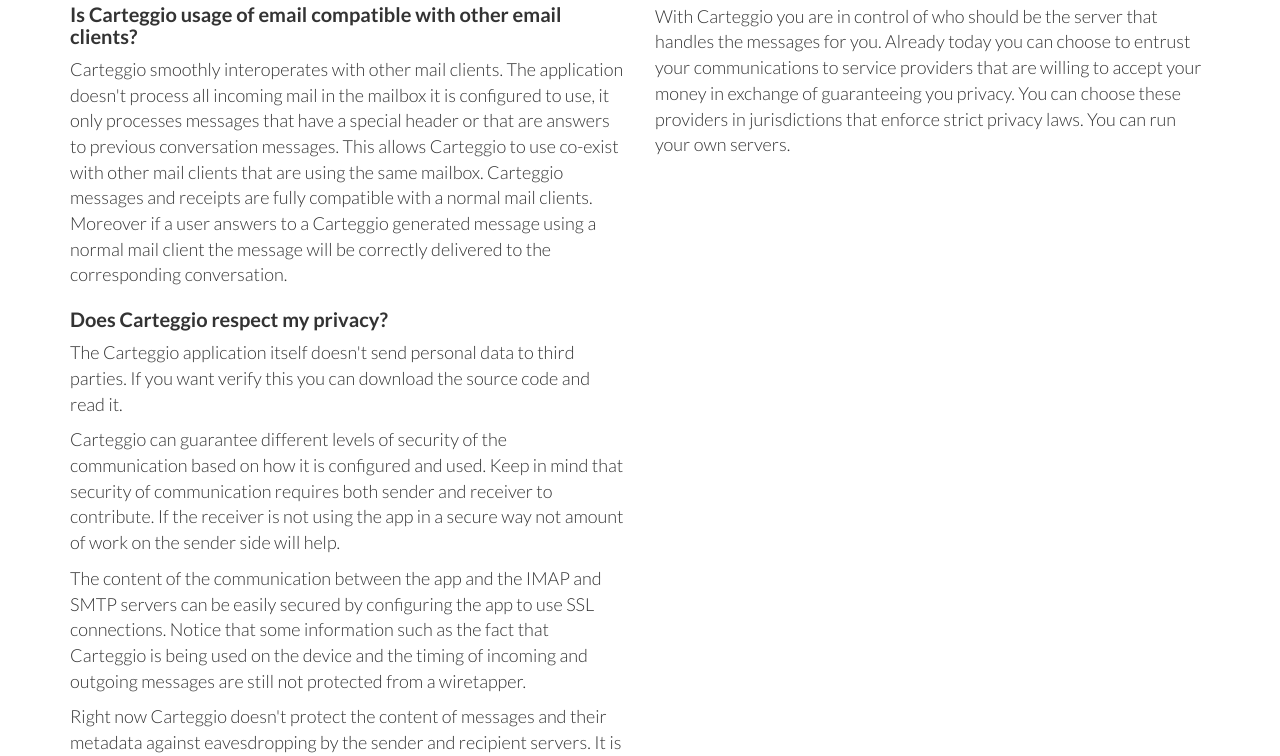
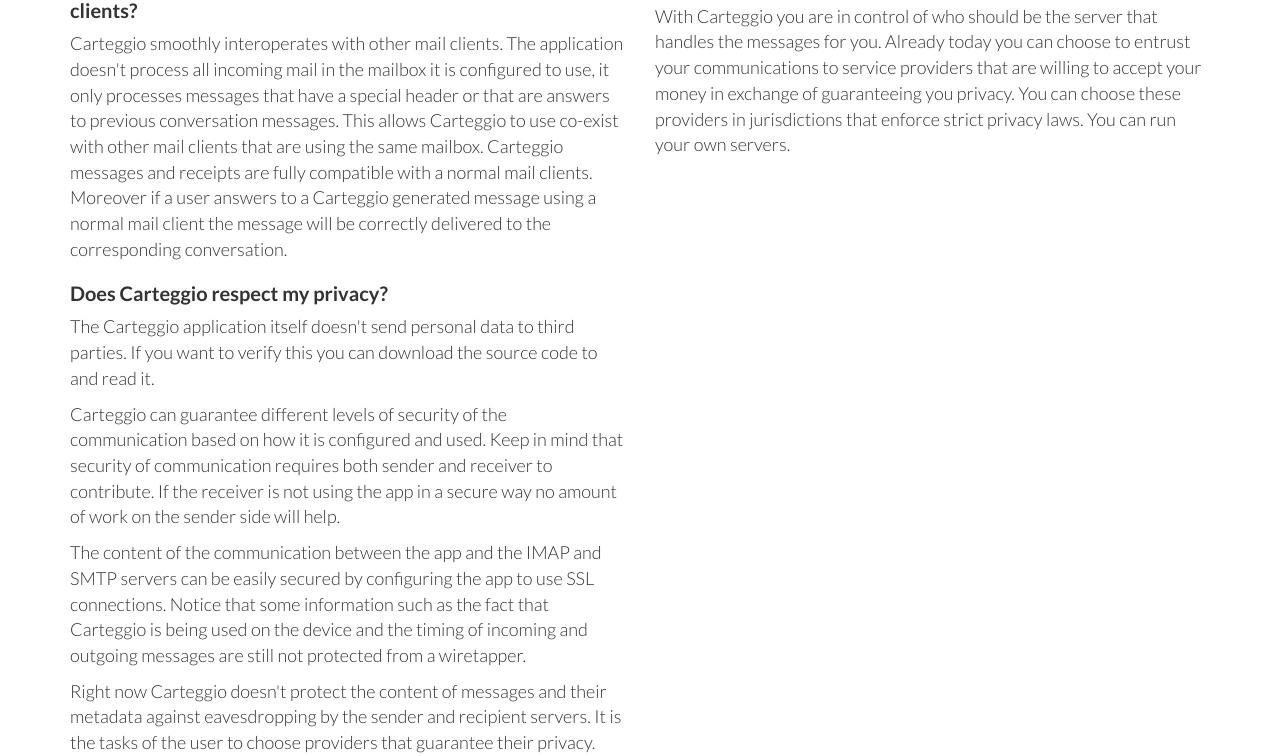
Before and after one commit to carteggio/carteggio.github.io, a plain HTML site: page index.html in a window 1280 px wide. Shown: the part 3445-4201 px from the top of the page. Drawn offline with Linux system fonts and the light colour scheme.

Commit message:
Improve text

```diff
--- a/index.html
+++ b/index.html
@@ -133,7 +133,7 @@
 <h3>How do I install Carteggio on my phone?</h3>
 
 
-<p>You can get the latest pre-release of Carteggio from <a href="https://github.com/carteggio/carteggio/releases">Github</a>. We will provide a easier way to install the program once a minimal level of stability is reached.</p>
+<p>You can download Carteggio from <a href="https://play.google.com/store/apps/details?id=ch.carteggio">Google Play</a>. You can also get the APK for the latest release of Carteggio from <a href="https://github.com/carteggio/carteggio/releases">Github</a>.</p>
 
 <h3>How does Carteggio work?</h3>
 
@@ -156,10 +156,10 @@
 <h3>Does Carteggio respect my privacy?</h3>
 
 
-<p>The Carteggio application itself doesn't send personal data to third parties. If you want verify this you can download the source code and read it.</p>
+<p>The Carteggio application itself doesn't send personal data to third parties. If you want to verify this you can download the source code to and read it.</p>
 
 
-<p>Carteggio can guarantee different levels of security of the communication based on how it is configured and used. Keep in mind that security of communication requires both sender and receiver to contribute. If the receiver is not using the app in a secure way not amount of work on the sender side will help.</p>
+<p>Carteggio can guarantee different levels of security of the communication based on how it is configured and used. Keep in mind that security of communication requires both sender and receiver to contribute. If the receiver is not using the app in a secure way no amount of work on the sender side will help.</p>
 
 
 <p>The content of the communication between the app and the IMAP and SMTP servers can be easily secured by configuring the app to use SSL connections. Notice that some information such as the fact that Carteggio is being used on the device and the timing of incoming and outgoing messages are still not protected from a wiretapper.</p>
```
